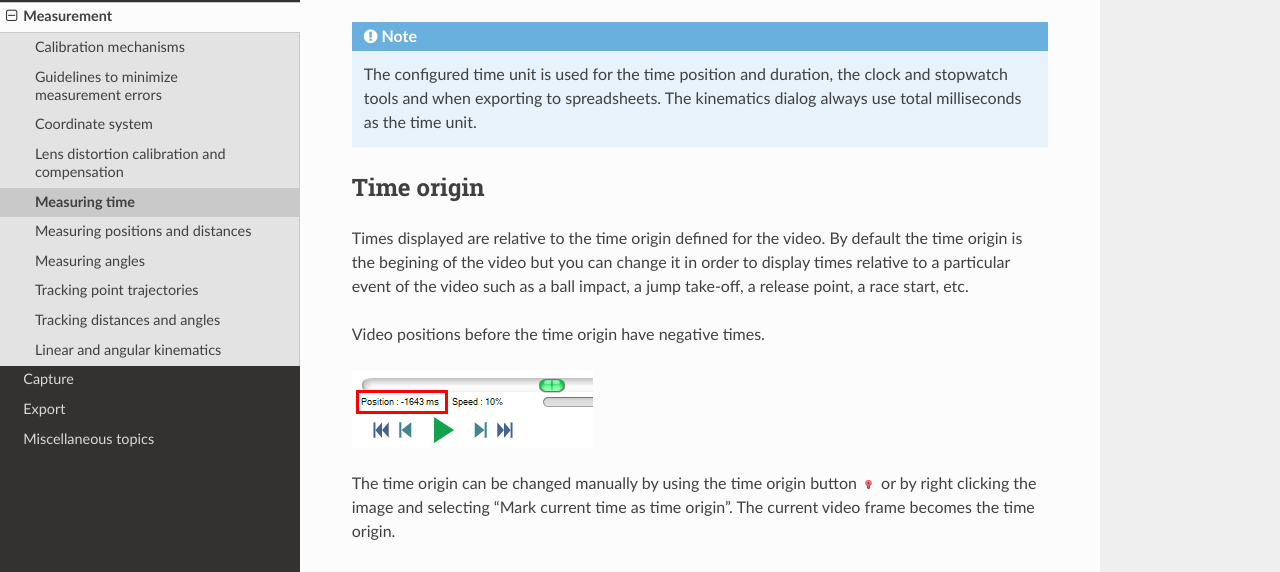
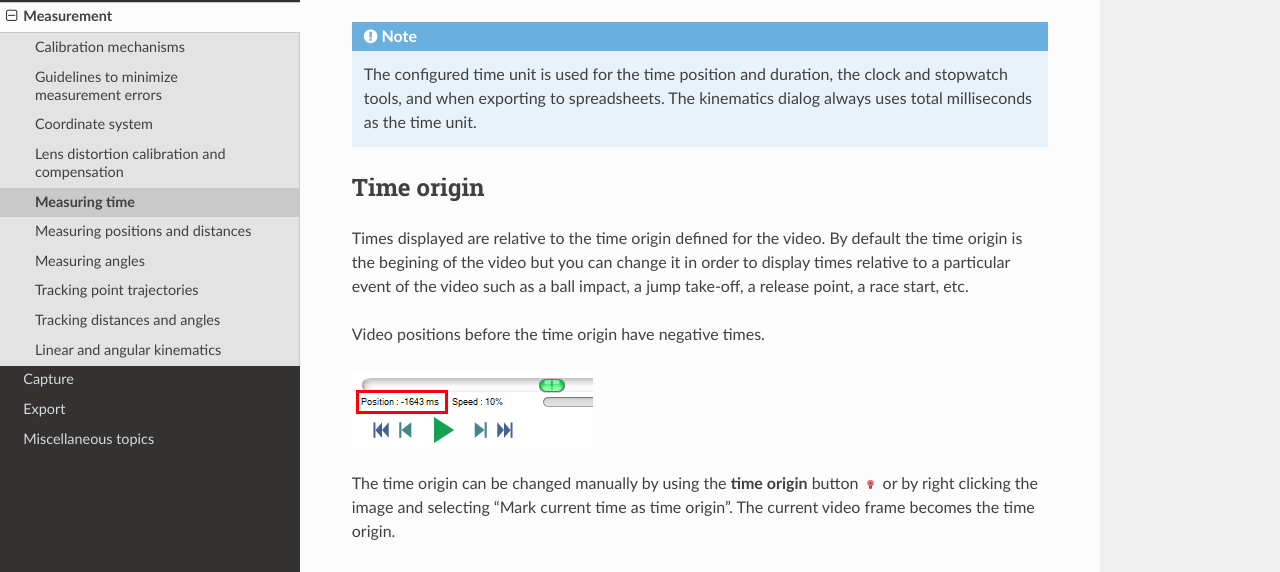
Before and after one commit to Kinovea/kinovea-docs, a Sphinx documentation site: the page built from source/measurement/time.rst, in a window 1280 px wide and 900 px high, scrolled down 607 px. Shown: the part 193-765 px from the top of the window. Built offline with Sphinx 7.4.7 and the Read the Docs theme 2.0.0, drawn with Linux system fonts in a browser that asks for light colours.

Commit message:
Update time.rst
Reviewed - Minor changes made.

```diff
--- a/source/measurement/time.rst
+++ b/source/measurement/time.rst
@@ -25,8 +25,8 @@ Hundredth of a minute               542               Hundredths of a minute
 [h:][mm:]ss.xx[x] + Frame number    1:10.48 (1762)
 ================================    ==============   =========================
 
-.. note:: The configured time unit is used for the time position and duration, the clock and stopwatch tools and when exporting to spreadsheets.
-    The kinematics dialog always use total milliseconds as the time unit.
+.. note:: The configured time unit is used for the time position and duration, the clock and stopwatch tools, and when exporting to spreadsheets.
+    The kinematics dialog always uses total milliseconds as the time unit.
 
 Time origin
 -----------
@@ -39,7 +39,7 @@ Video positions before the time origin have negative times.
 
 .. image:: /images/measurement/negativetime.png
 
-The time origin can be changed manually by using the time origin button |Timeorigin| or by right clicking the image and selecting "Mark current time as time origin".
+The time origin can be changed manually by using the **time origin** button |Timeorigin| or by right clicking the image and selecting "Mark current time as time origin".
 The current video frame becomes the time origin.
 
 .. |Timeorigin| image:: /images/measurement/icons/timeorigin.png
```
